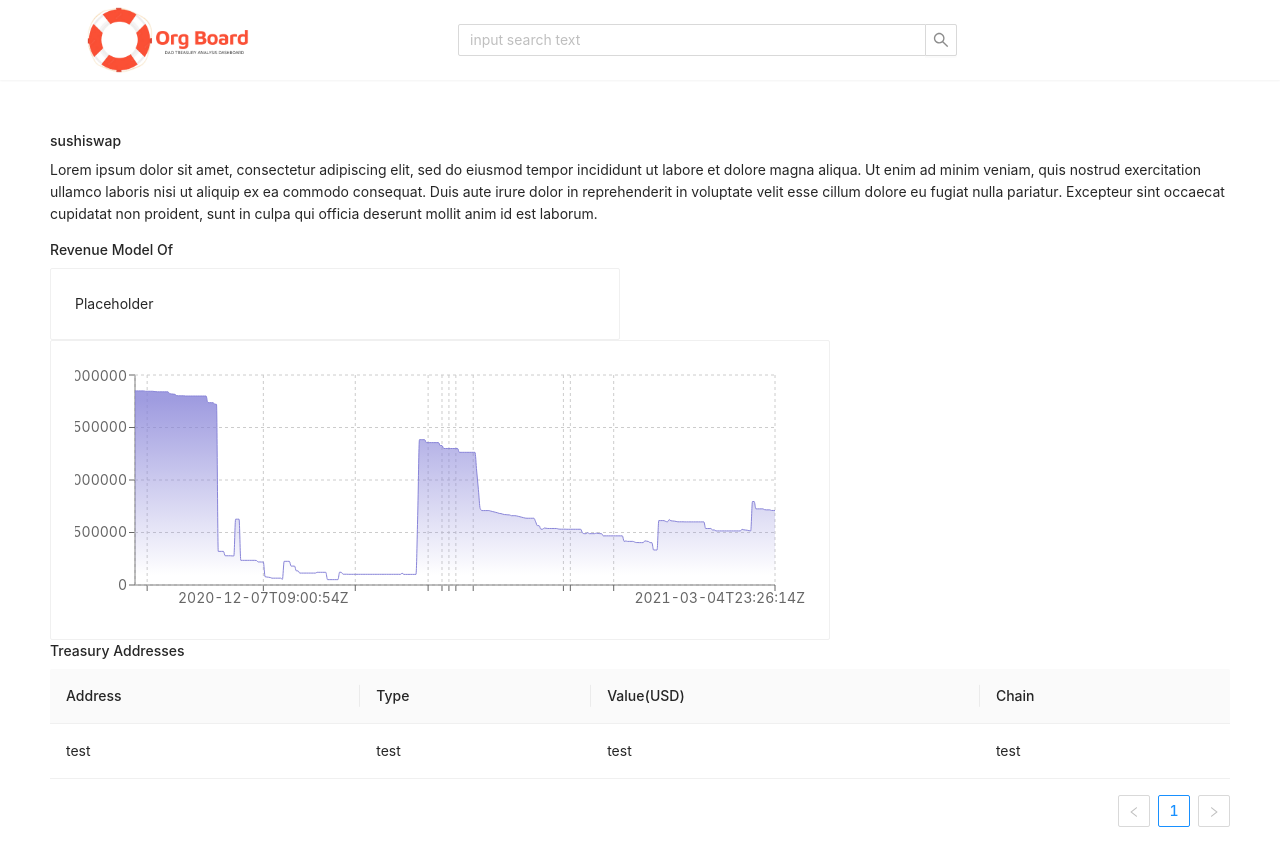
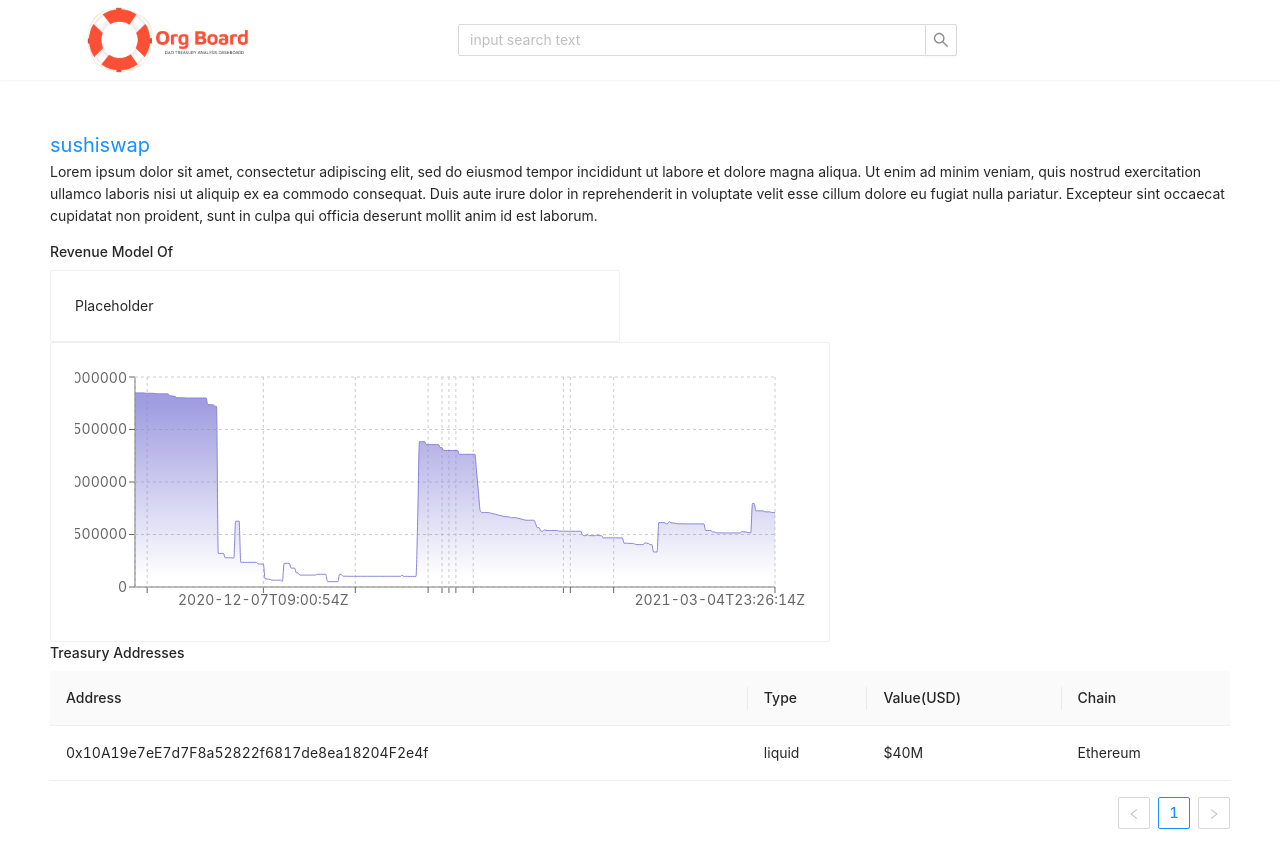
Before and after one commit to KritzHeng/BlockCamp, a Next.js app: page /overviewpage/sushiswap in a window 1280 px wide. Shown: the top 868 px of the page. Built offline with nearby package versions, Linux system fonts and the light colour scheme.

Commit message:
clickable title

```diff
--- a/components/HomeModule.tsx
+++ b/components/HomeModule.tsx
@@ -48,6 +48,7 @@
       key: '1',
       logo: 'https://uniswap.org/images/twitter-card.jpg',
       name: 'Uniswap',
+      url: 'overviewpage/uniswap',
       treasury : "$3.5B",
       H24 : "+1.1%",
       acitivemembers : "3.3K",
--- /dev/null
+++ b/contants/mapToken.ts
@@ -0,0 +1,8 @@
+export const getTokenAddress = (name: string | null) => {
+  return (
+    {
+      balancer: '0xba100000625a3754423978a60c9317c58a424e3d',
+      sushiswap: '0x6b3595068778dd592e39a122f4f5a5cf09c90fe2',
+    }[name || ''] || name
+  );
+};
--- a/pages/overviewpage/[name].tsx
+++ b/pages/overviewpage/[name].tsx
@@ -3,7 +3,7 @@
 import React, { useEffect, useState } from 'react';
 import {Card, Row, Col, Table} from 'antd';
 import { AreaChart, Area, YAxis, XAxis, CartesianGrid, Tooltip, Legend } from 'recharts';
-
+import {getTokenAddress} from '../../contants/mapToken';
 export const getStaticPaths: GetStaticPaths = async () => {
   return {
     paths: [{ params: { name: 'sushiswap' } }, { params: { name: 'balancer' } }, { params: { name: '' } }],
@@ -1556,17 +1556,22 @@
     setDescription("Lorem ipsum dolor sit amet, consectetur adipiscing elit, sed do eiusmod tempor incididunt ut labore et dolore magna aliqua. Ut enim ad minim veniam, quis nostrud exercitation ullamco laboris nisi ut aliquip ex ea commodo consequat. Duis aute irure dolor in reprehenderit in voluptate velit esse cillum dolore eu fugiat nulla pariatur. Excepteur sint occaecat cupidatat non proident, sunt in culpa qui officia deserunt mollit anim id est laborum.");
     const temp = {
       key: '1',
-      address: 'test',
-      type: 'test',
-      value: 'test',
-      chain: 'test',
+      address: '0x10A19e7eE7d7F8a52822f6817de8ea18204F2e4f',
+      type: 'liquid',
+      value: '$40M',
+      chain: 'Ethereum',
     }
-    setData(data => [...data, temp]);
+    setData([...data, temp]);
   }, []);
 
   return(
     <div style={{padding: "50px"}}>
-      <h3>{name}</h3>
+      <a onClick={() =>
+        window.open("https://etherscan.io/token/" + getTokenAddress(name))}
+        style={{fontSize: "20px"}}
+      >
+        {name}
+      </a>
       <p>{description}</p>
       <h2>Revenue Model Of</h2>
       <Row>
```
